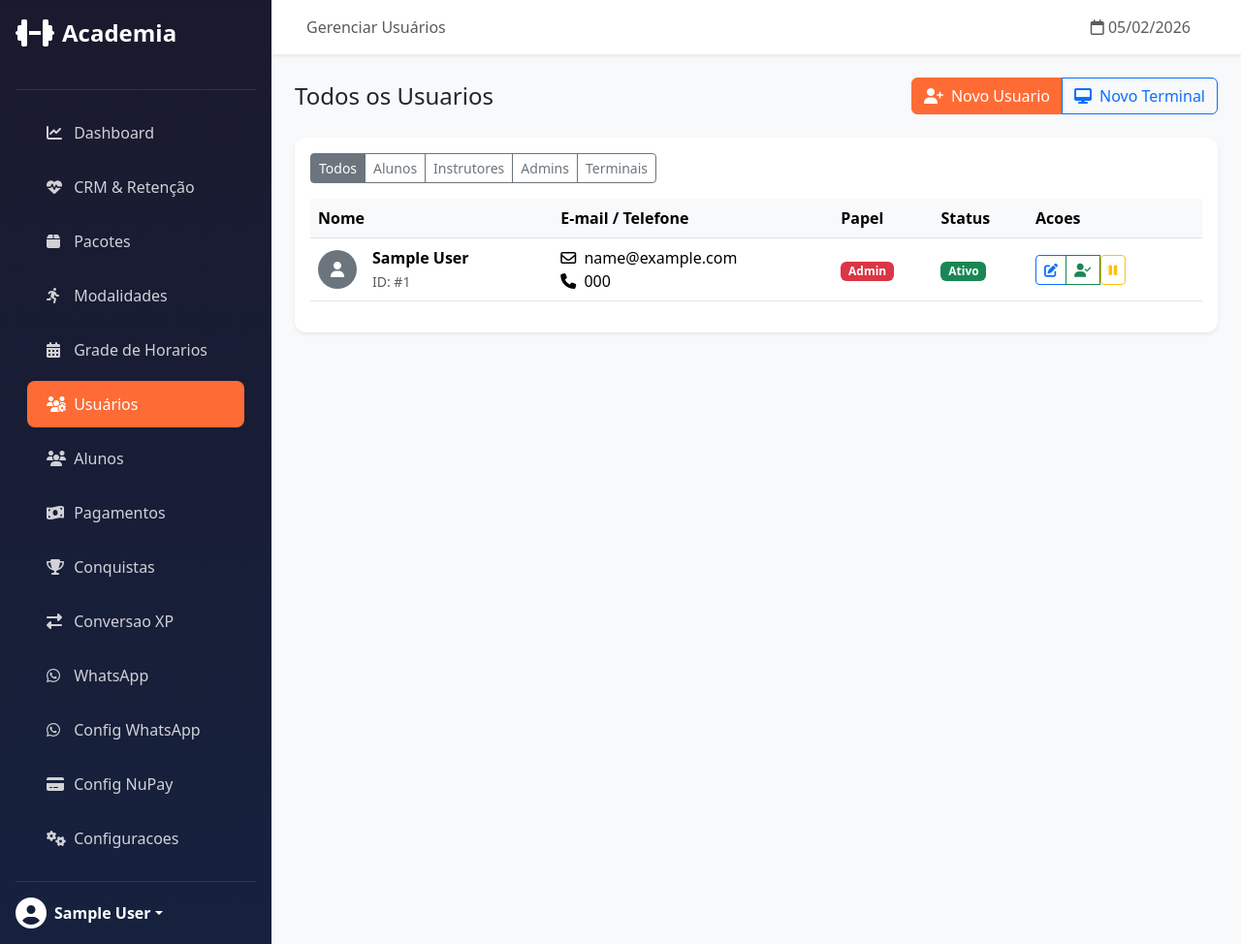
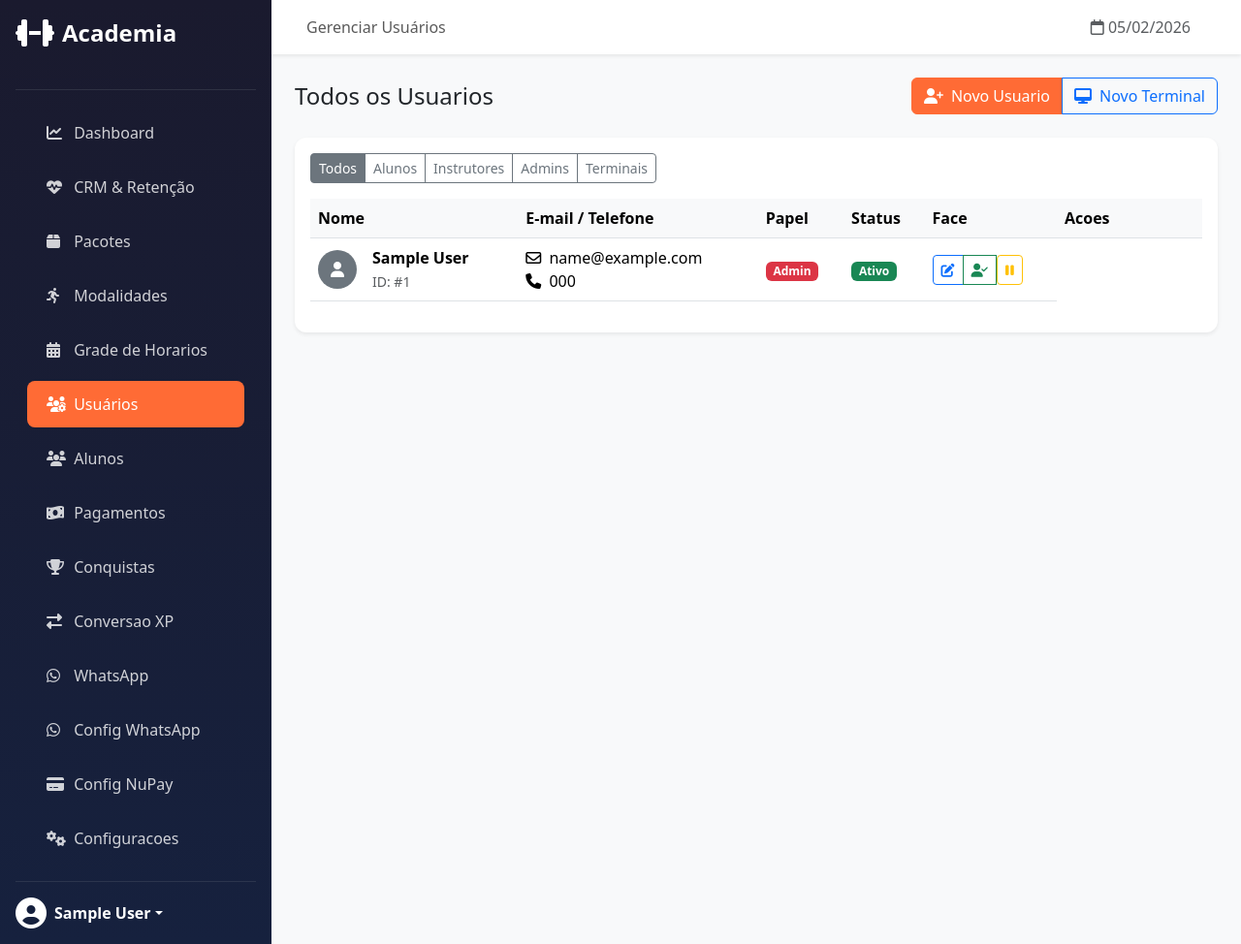
Before and after one commit to Admsmartfit/academia, a Flask app: page /admin/users/ in a window 1280 px wide. Shown: the whole page at 97% size. Run offline with Flask 3, Linux system fonts and the light colour scheme; a user stored in the database is signed in; tables that the repository leaves empty hold one stand-in row (values such as "Sample post").

Commit message:
atualiza grande

```diff
--- a/app/templates/admin/users/list.html
+++ b/app/templates/admin/users/list.html
@@ -45,7 +45,8 @@
                         <th>E-mail / Telefone</th>
                         <th>Papel</th>
                         <th>Status</th>
-                        <th style="width: 180px;">Acoes</th>
+                        <th>Face</th>
+                        <th style="width: 150px;">Acoes</th>
                     </tr>
                 </thead>
                 <tbody>
```
Also changed, not shown: instance/academia.db, 2 other files.
